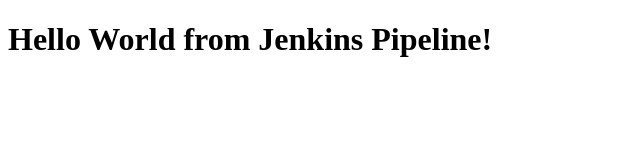
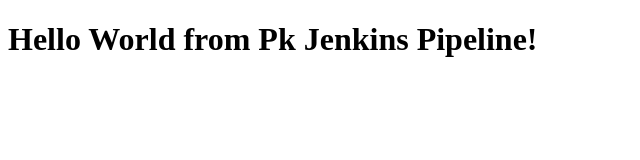
Before and after one commit to Pavan0219-tech/Pk-repo, a plain HTML site: page index.html in a window 1280 px wide. Shown: the whole page, without its empty margins (0-640 px from the left). Drawn offline with Linux system fonts and the light colour scheme.

Commit message:
Update index.html

```diff
--- a/index.html
+++ b/index.html
@@ -4,6 +4,6 @@
     <title>Hello World</title>
 </head>
 <body>
-    <h1>Hello World from Jenkins Pipeline!</h1>
+    <h1>Hello World from Pk Jenkins Pipeline!</h1>
 </body>
 </html>
```
